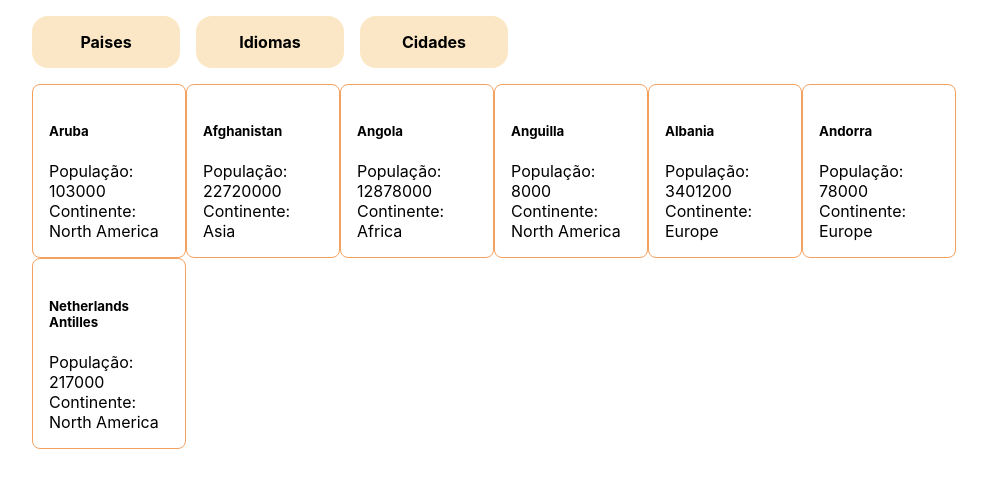
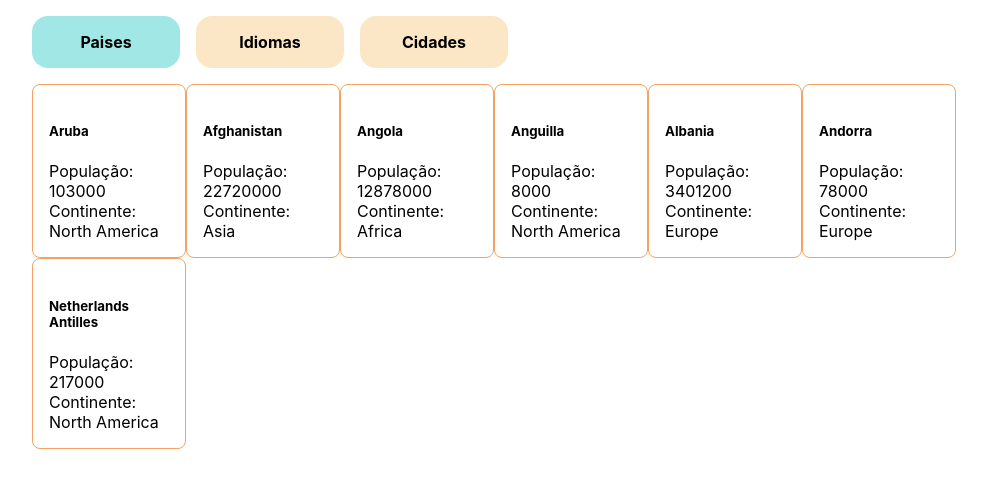
Before and after one commit to vitordigitalhousetn15/front_world, a React (Create React App) app: page / in a window 1280 px wide. Shown: the top 488 px of the page, without its empty margins (96-1083 px from the left). Built offline with nearby package versions, Linux system fonts and the light colour scheme.

Commit message:
add: tabs component

```diff
--- a/src/App.css
+++ b/src/App.css
@@ -1,37 +1,9 @@
 .country-wrapper {
   display: flex;
   flex-wrap: wrap;
-}
-
-:root {
-  --yellow: #fbe7c6;
-  --mint: #b4f8c8;
-  --blue: #a0e7e5;
-  --pink: #ffaebc;
 }
 
 .container {
   margin: 0 auto;
   width: 1024px;
 }
-.tabs {
-  padding: 0;
-  display: flex;
-}
-.tabs li {
-  border-radius: 16px;
-  background-color: var(--yellow);
-  cursor: pointer;
-  padding: 16px 24px;
-  font-weight: bold;
-  list-style: none;
-  margin-right: 16px;
-  min-width: 100px;
-  text-align: center;
-}
-.tabs li.active {
-  background-color: var(--blue);
-}
-.tabs li:hover {
-  background-color: var(--mint);
-}
--- a/src/App.js
+++ b/src/App.js
@@ -1,30 +1,15 @@
-import { useState } from "react";
 import "./App.css";
 import Card from "./components/Card";
+import Tabs from "./components/Tabs";
 import worldService from "./services/world";
 
 function App() {
   const countries = worldService.getCountries();
-  let [activeTab, setActiveTab] = useState("country");
-
-  function onClickTab(event) {
-    setActiveTab(event.target.id)
-  }
 
   return (
     <main className="container">
       <section>
-        <ul className="tabs">
-          <li id="country" onClick={onClickTab}>
-            Paises
-          </li>
-          <li id="language" onClick={onClickTab}>
-            Idiomas
-          </li>
-          <li id="city" onClick={onClickTab}>
-            Cidades
-          </li>
-        </ul>
+        <Tabs />
       </section>
       <div className="country-wrapper">
         {countries.map(function (country) {
--- /dev/null
+++ b/src/components/Tabs/index.js
@@ -0,0 +1,38 @@
+import { useState } from "react";
+import "./tabs.css"
+
+function Tabs() {
+  const [tabActive, setTabActive] = useState("country");
+
+  function onClickTab(event) {
+    setTabActive(event.target.id);
+  }
+
+  return (
+    <ul className="tabs">
+      <li
+        id="country"
+        onClick={onClickTab}
+        className={tabActive === "country" ? "active" : null}
+      >
+        Paises
+      </li>
+      <li
+        id="language"
+        onClick={onClickTab}
+        className={tabActive === "language" ? "active" : null}
+      >
+        Idiomas
+      </li>
+      <li
+        id="city"
+        onClick={onClickTab}
+        className={tabActive === "city" ? "active" : null}
+      >
+        Cidades
+      </li>
+    </ul>
+  );
+}
+
+export default Tabs;
--- /dev/null
+++ b/src/components/Tabs/tabs.css
@@ -0,0 +1,31 @@
+:root {
+  --yellow: #fbe7c6;
+  --mint: #b4f8c8;
+  --blue: #a0e7e5;
+  --pink: #ffaebc;
+}
+
+.tabs {
+  padding: 0;
+  display: flex;
+}
+
+.tabs li {
+  border-radius: 16px;
+  background-color: var(--yellow);
+  cursor: pointer;
+  padding: 16px 24px;
+  font-weight: bold;
+  list-style: none;
+  margin-right: 16px;
+  min-width: 100px;
+  text-align: center;
+}
+
+.tabs li.active {
+  background-color: var(--blue);
+}
+
+.tabs li:hover {
+  background-color: var(--mint);
+}
```
